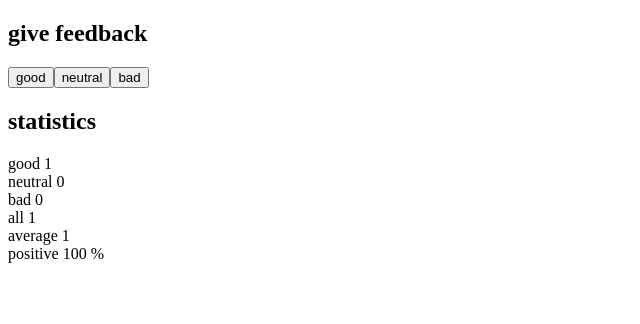
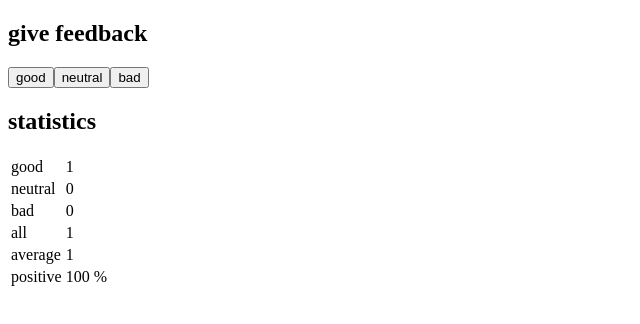
Before and after one commit to craftzmask/full-stack-open, a React (Vite) app in the folder frontend/part1/unicafe/: page / in a window 1280 px wide. Both pictures are taken after a click on the button "good". Shown: the top 324 px of the page, without its empty margins (0-640 px from the left). Built offline with nearby package versions, Linux system fonts and the light colour scheme.

Commit message:
1.11*: unicafe step 6

```diff
--- a/frontend/part1/unicafe/src/App.jsx
+++ b/frontend/part1/unicafe/src/App.jsx
@@ -10,19 +10,26 @@
   }
 
   return (
-    <div>
+    <table>
+      <tbody>
         <StatisticLine text="good" value={good} />
         <StatisticLine text="neutral" value={neutral} />
         <StatisticLine text="bad" value={bad} />
         <StatisticLine text="all" value={all} />
         <StatisticLine text="average" value={average} />
         <StatisticLine text="positive" value={`${positive} %`} />
-    </div>
+      </tbody>
+    </table>
   )
 }
 
 const StatisticLine = ({ text, value }) => {
-  return <div>{text} {value}</div>
+  return (
+    <tr>
+      <td>{text}</td>
+      <td>{value}</td>
+    </tr>
+  )
 }
 
 const Button = ({ onClick, text }) => {
```
Lines whose indentation alone changed are shown as unchanged.
